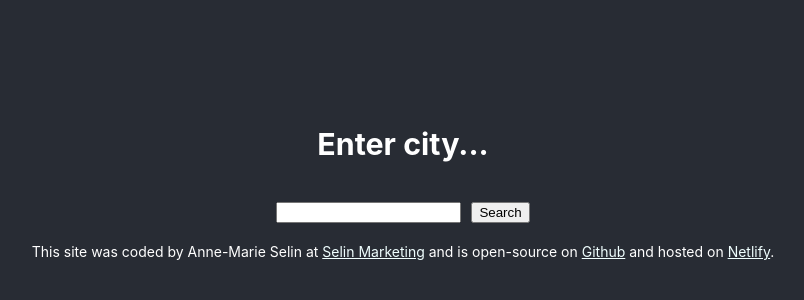
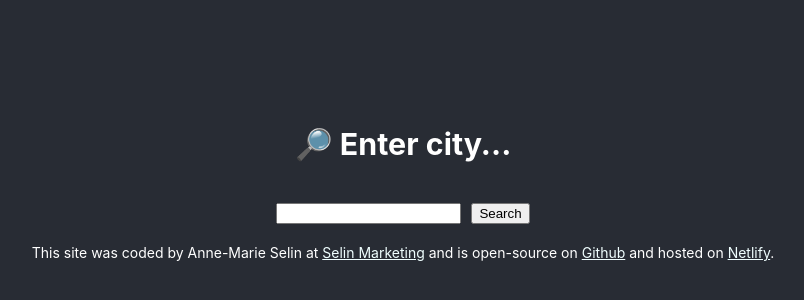
Before and after one commit to annemarieselin/React-Weather-App, a React (Create React App) app in the folder my-app/: page / in a window 1280 px wide. Shown: the part 222-522 px from the top of the page, without its empty margins (237-1041 px from the left). Built offline with nearby package versions, Linux system fonts and the light colour scheme.

Commit message:
Added emoji in H3

```diff
--- a/my-app/src/App.js
+++ b/my-app/src/App.js
@@ -6,7 +6,7 @@ function App() {
   return (
     <div className="App">
       <header className="App-header">
-        <h3>Enter city...</h3>
+        <h3>🔎 Enter city...</h3>
         <SearchInput />
         <footer class="sources">
           This site was coded by Anne-Marie Selin at{" "}
```
